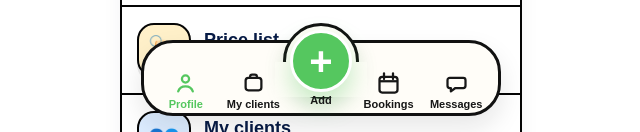
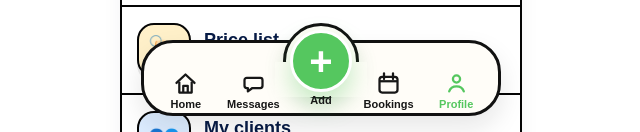
Before and after one commit to bellasalon4u-source/mapbookapp, a Next.js app: page /profile in a window 1280 px wide. Shown: the part 668-800 px from the top of the page, without its empty margins (319-959 px from the left). Built offline with nearby package versions, Linux system fonts and the light colour scheme.

Commit message:
Fix add menu navigation to existing promotion and deal pages

```diff
--- a/components/common/BottomNav.tsx
+++ b/components/common/BottomNav.tsx
@@ -17,7 +17,7 @@ type BottomNavProps = {
   onAddClick?: () => void;
 };
 
-type NavKey = 'messages' | 'add' | 'bookings' | 'profile' | 'clients';
+type NavKey = 'home' | 'messages' | 'add' | 'bookings' | 'profile';
 
 type NavItem = {
   key: NavKey;
@@ -58,35 +58,35 @@ const addMenuTexts: Record<
 
 const navItems: NavItem[] = [
   {
-    key: 'profile',
-    href: '/profile',
+    key: 'home',
+    href: '/',
     label: {
-      EN: 'Profile',
-      ES: 'Perfil',
-      RU: 'Профиль',
-      UA: 'Профіль',
-      CZ: 'Profil',
-      DE: 'Profil',
-      IT: 'Profilo',
-      FR: 'Profil',
-      AR: 'حسابي',
-      PL: 'Profil',
+      EN: 'Home',
+      ES: 'Inicio',
+      RU: 'Главная',
+      UA: 'Головна',
+      CZ: 'Domů',
+      DE: 'Home',
+      IT: 'Home',
+      FR: 'Accueil',
+      AR: 'الرئيسية',
+      PL: 'Start',
     },
   },
   {
-    key: 'clients',
-    href: '/profile/clients',
+    key: 'messages',
+    href: '/messages',
     label: {
-      EN: 'My clients',
-      ES: 'Clientes',
-      RU: 'Мои клие...',
-      UA: 'Мої кліє...',
-      CZ: 'Klienti',
-      DE: 'Kunden',
-      IT: 'Clienti',
-      FR: 'Clients',
-      AR: 'عملائي',
-      PL: 'Klienci',
+      EN: 'Messages',
+      ES: 'Mensajes',
+      RU: 'Сообщения',
+      UA: 'Повідомл.',
+      CZ: 'Zprávy',
+      DE: 'Nachr.',
+      IT: 'Messaggi',
+      FR: 'Messages',
+      AR: 'رسائل',
+      PL: 'Wiadom.',
     },
   },
   {
@@ -123,19 +123,19 @@ const navItems: NavItem[] = [
     },
   },
   {
-    key: 'messages',
-    href: '/messages',
+    key: 'profile',
+    href: '/profile',
     label: {
-      EN: 'Messages',
-      ES: 'Mensajes',
-      RU: 'Сообщения',
-      UA: 'Повідомл.',
-      CZ: 'Zprávy',
-      DE: 'Nachr.',
-      IT: 'Messaggi',
-      FR: 'Messages',
-      AR: 'رسائل',
-      PL: 'Wiadom.',
+      EN: 'Profile',
+      ES: 'Perfil',
+      RU: 'Профиль',
+      UA: 'Профіль',
+      CZ: 'Profil',
+      DE: 'Profil',
+      IT: 'Profilo',
+      FR: 'Profil',
+      AR: 'حسابي',
+      PL: 'Profil',
     },
   },
 ];
@@ -151,6 +151,34 @@ function getLabel(item: NavItem, language: AppLanguage) {
 function getActiveColor(key: NavKey) {
   if (key === 'bookings') return BRAND.blue;
   return BRAND.green;
+}
+
+function HomeIcon({ active }: { active: boolean }) {
+  const color = active ? BRAND.green : BRAND.black;
+
+  return (
+    <svg width="27" height="27" viewBox="0 0 24 24" fill="none">
+      <path
+        d="M4 11.5L12 4L20 11.5"
+        stroke={color}
+        strokeWidth="2"
+        strokeLinecap="round"
+        strokeLinejoin="round"
+      />
+      <path
+        d="M6.5 10.5V20H17.5V10.5"
+        stroke={color}
+        strokeWidth="2"
+        strokeLinejoin="round"
+      />
+      <path
+        d="M10 20V14H14V20"
+        stroke={color}
+        strokeWidth="2"
+        strokeLinejoin="round"
+      />
+    </svg>
+  );
 }
 
 function CalendarIcon({ active }: { active: boolean }) {
@@ -197,27 +225,11 @@ function ProfileIcon({ active }: { active: boolean }) {
   );
 }
 
-function ClientsIcon({ active }: { active: boolean }) {
-  const color = active ? BRAND.green : BRAND.black;
-
-  return (
-    <svg width="27" height="27" viewBox="0 0 24 24" fill="none">
-      <rect x="5" y="7" width="14" height="11" rx="2.4" stroke={color} strokeWidth="2" />
-      <path
-        d="M9 7V5.8C9 4.8 9.8 4 10.8 4H13.2C14.2 4 15 4.8 15 5.8V7"
-        stroke={color}
-        strokeWidth="2"
-        strokeLinecap="round"
-      />
-    </svg>
-  );
-}
-
 function NavIcon({ itemKey, active }: { itemKey: NavKey; active: boolean }) {
+  if (itemKey === 'home') return <HomeIcon active={active} />;
   if (itemKey === 'bookings') return <CalendarIcon active={active} />;
   if (itemKey === 'messages') return <MessageIcon active={active} />;
   if (itemKey === 'profile') return <ProfileIcon active={active} />;
-  if (itemKey === 'clients') return <ClientsIcon active={active} />;
   return null;
 }
 
@@ -345,8 +357,8 @@ export default function BottomNav({ active: activeProp, onAddClick }: BottomNavP
       return activeProp === key;
     }
 
+    if (key === 'home') return pathname === '/';
     if (key === 'profile') return pathname === '/profile';
-    if (key === 'clients') return pathname === '/profile/clients';
     if (key === 'messages') return pathname === '/messages' || pathname?.startsWith('/messages/');
 
     if (key === 'bookings') {
@@ -363,17 +375,12 @@ export default function BottomNav({ active: activeProp, onAddClick }: BottomNavP
       return (
         pathname === '/add' ||
         pathname?.startsWith('/add/') ||
-        pathname?.startsWith('/promotions/new') ||
-        pathname?.startsWith('/deals/new')
+        pathname?.startsWith('/profile/promotions/new') ||
+        pathname?.startsWith('/profile/deals/new')
       );
     }
 
     return pathname?.startsWith(href);
-  };
-
-  const pushAddRoute = (nextPath: string) => {
-    setAddMenuOpen(false);
-    router.push(nextPath);
   };
 
   const handleAddClick = () => {
@@ -386,15 +393,18 @@ export default function BottomNav({ active: activeProp, onAddClick }: BottomNavP
   };
 
   const handleCreateAd = () => {
-    pushAddRoute('/promotions/new');
+    setAddMenuOpen(false);
+    router.push('/profile/promotions/new');
   };
 
   const handleCreateService = () => {
-    pushAddRoute('/add');
+    setAddMenuOpen(false);
+    router.push('/add');
   };
 
   const handleCreateDeal = () => {
-    pushAddRoute('/deals/new');
+    setAddMenuOpen(false);
+    router.push('/profile/deals/new');
   };
 
   return (
```
